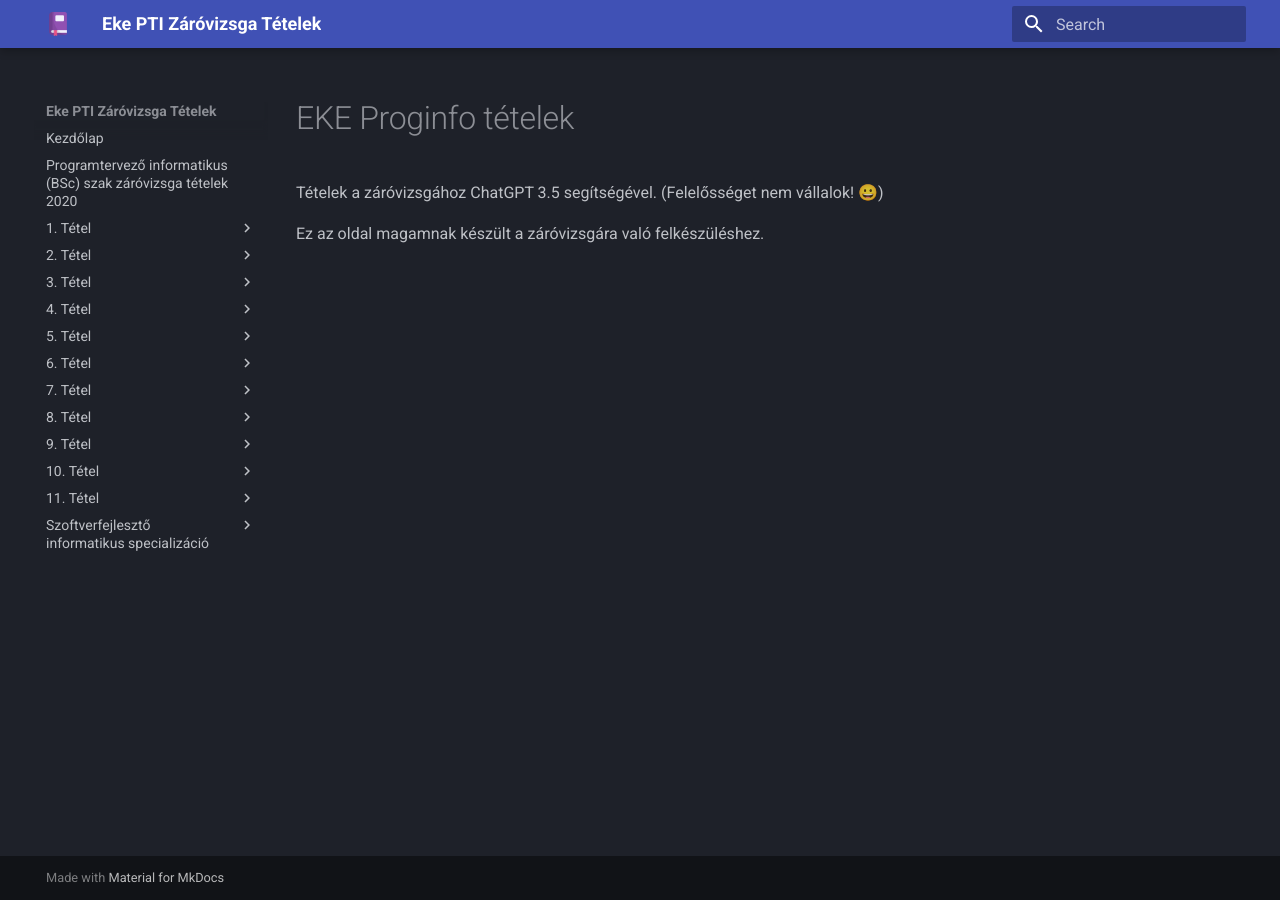
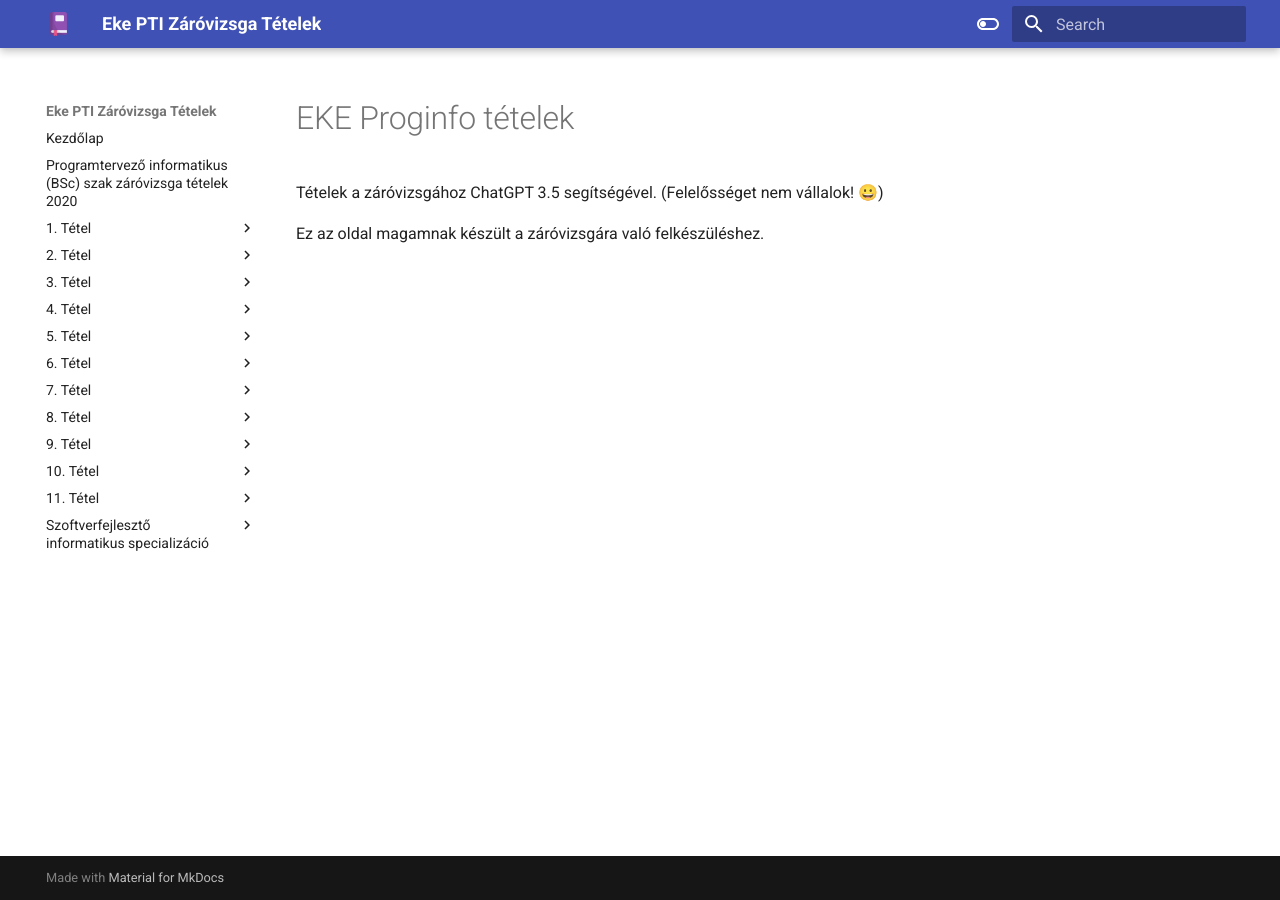
Before and after one commit to csicsi2000/zarotetelek, an MkDocs documentation site: the page built from docs/index.md, in a window 1280 px wide. Built offline with MkDocs 1.6.1 and Material for MkDocs 9.7.7, drawn with Linux system fonts in a browser that asks for light colours.

Commit message:
add additional features

```diff
--- a/mkdocs.yml
+++ b/mkdocs.yml
@@ -2,10 +2,25 @@
 site_url: https://csicsi2000.github.io/zarotetelek/
 theme:
   name: material
+  features:
+    - search.suggest
+    - search.highlight
+    - content.tabs.link
+    - content.code.annotation
+    - content.code.copy
   palette:
-    scheme: 'slate'
-    #primary: purple
-    accent: light purple
+    - scheme: default
+      toggle:
+        icon: material/toggle-switch-off-outline
+        name: Switch to dark mode
+      primary: indigo
+      accent: purple
+    - scheme: slate
+      toggle:
+        icon: material/toggle-switch
+        name: Switch to light mode
+      primary: indigo
+      accent: purple
   font:
     text: 'Roboto'
     code: 'Roboto Mono'
```
